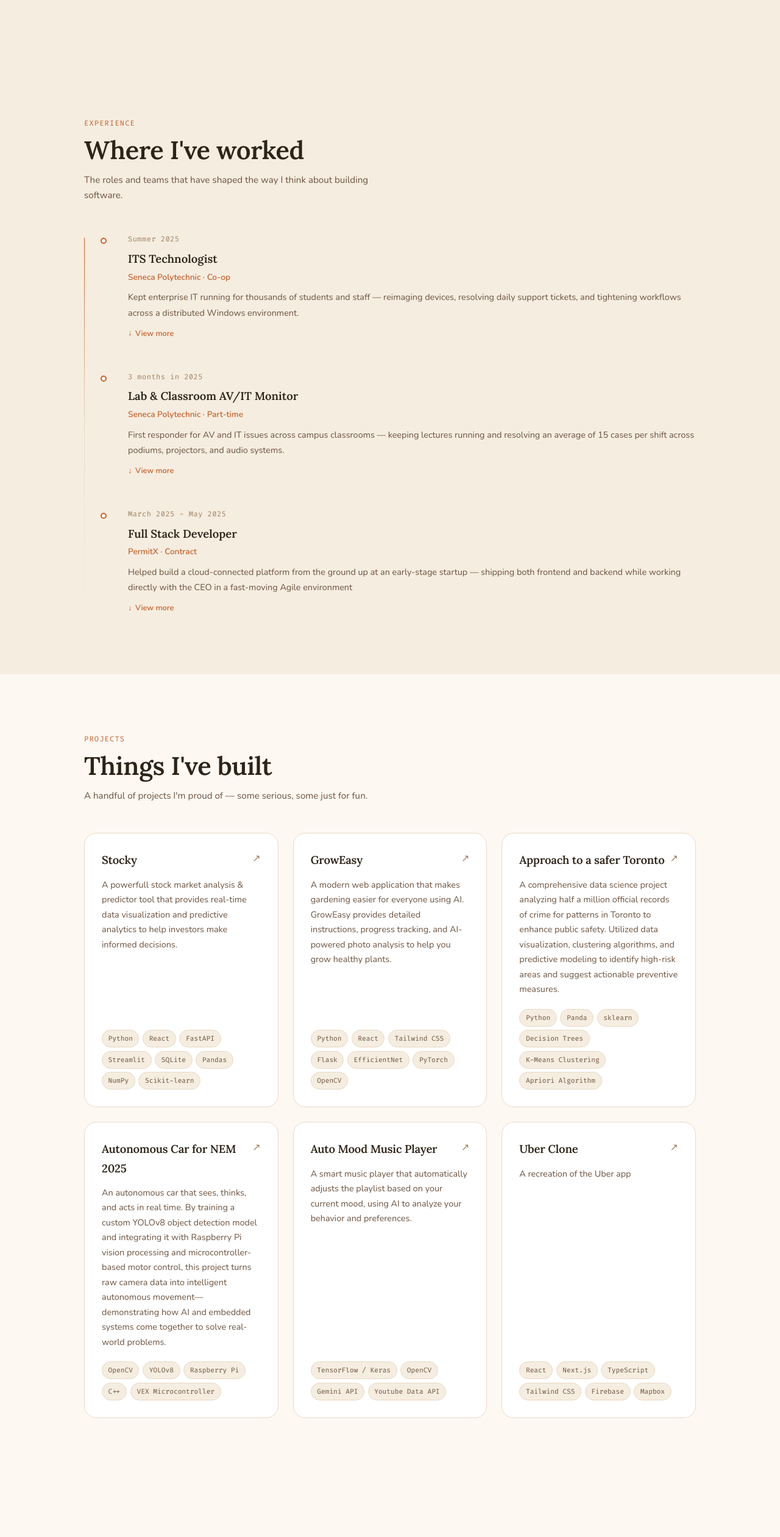
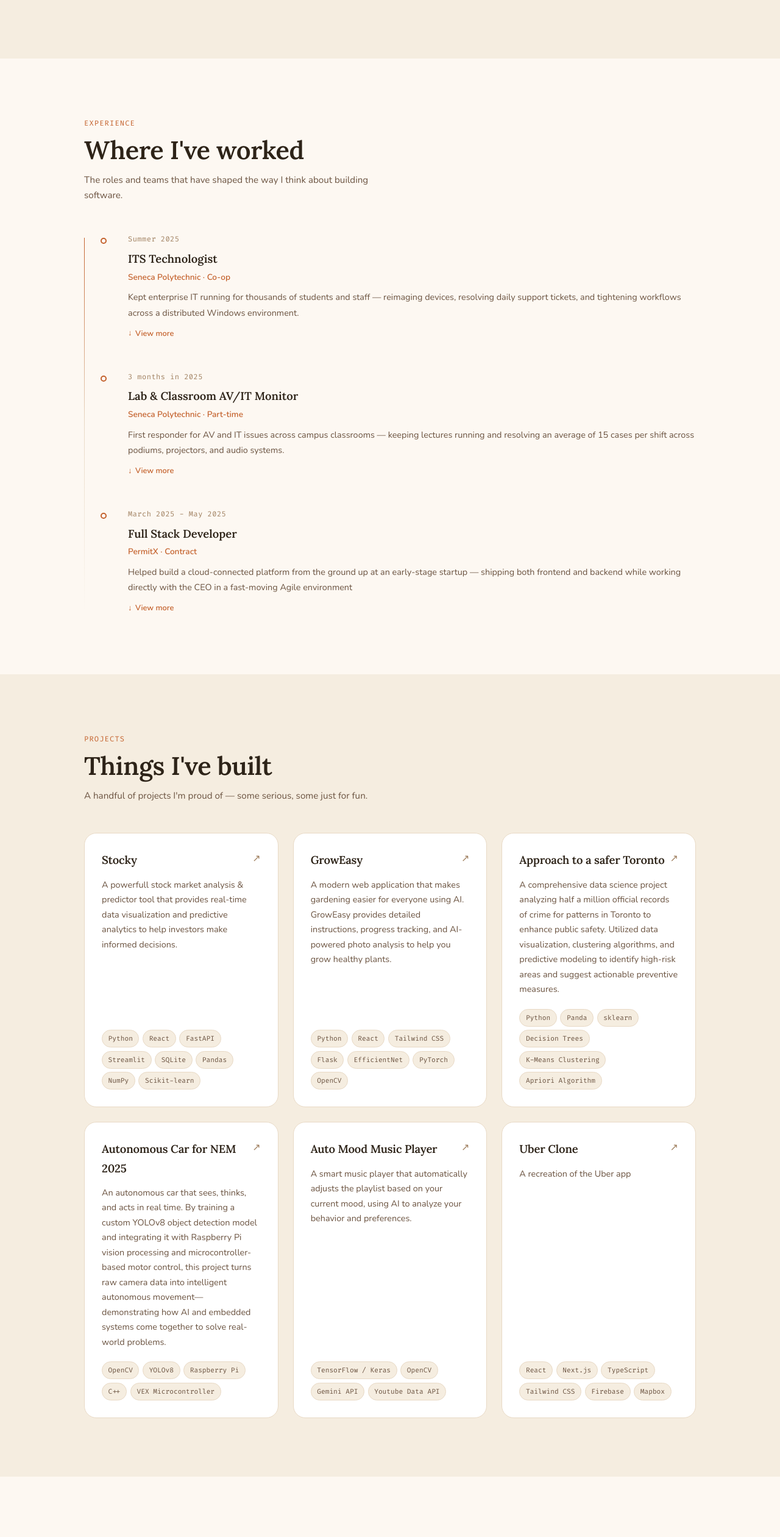
Before and after one commit to RRyanDang/portfolio, a Vue app: page / in a window 1280 px wide. Shown: the part 1299-3820 px from the top of the page at 61% size. Built offline with nearby package versions, Linux system fonts and the light colour scheme.

Commit message:
change bg color

```diff
--- a/src/components/ExperienceSection.vue
+++ b/src/components/ExperienceSection.vue
@@ -53,7 +53,7 @@ function toggle(i) {
 </template>
 
 <style scoped>
-section { background: var(--bg2); }
+section { background: var(--bg); }
 
 .timeline {
   position: relative;
--- a/src/components/ProjectsSection.vue
+++ b/src/components/ProjectsSection.vue
@@ -36,7 +36,7 @@ const { revealRef } = useReveal()
 </template>
 
 <style scoped>
-section { background: var(--bg); }
+section { background: var(--bg2); }
 
 .projects-grid {
   display: grid;
```
